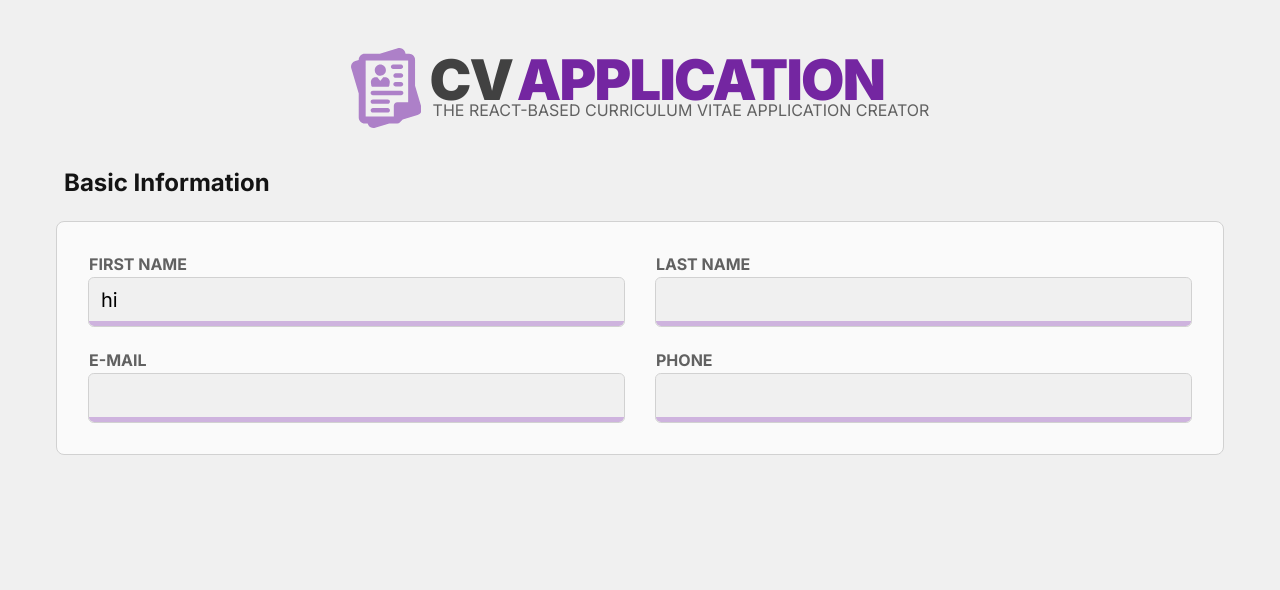
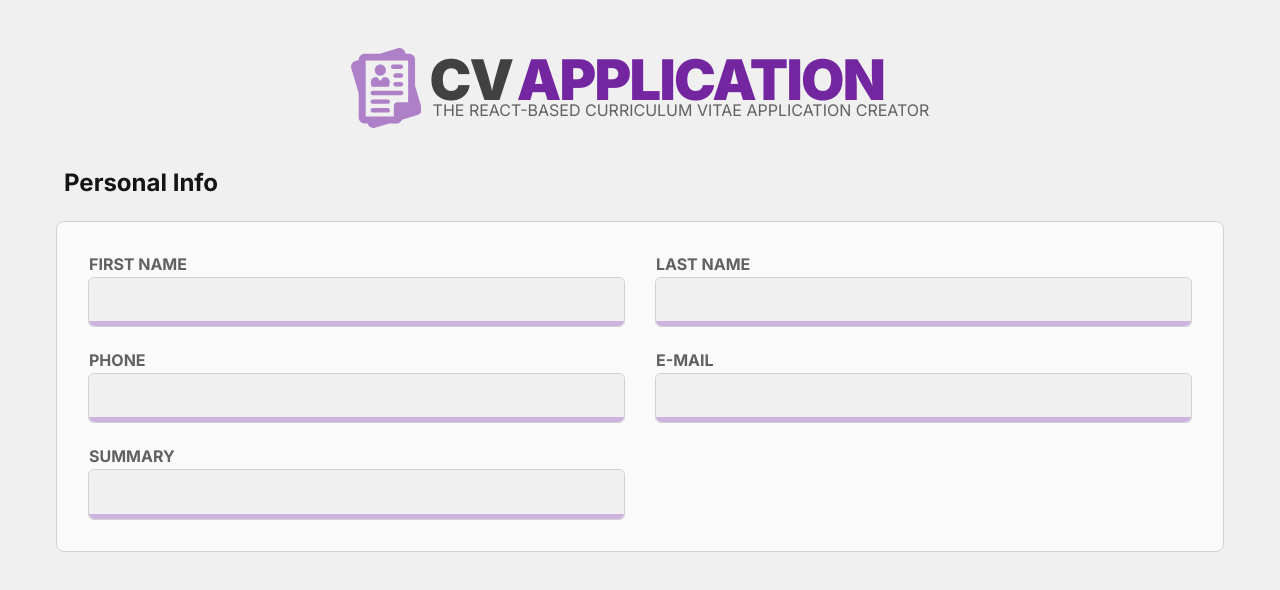
Before and after one commit to bmilcs/odin-cv-application, a React (Create React App) app: page / in a window 1280 px wide. Shown: the top 590 px of the page. Built offline with nearby package versions, Linux system fonts and the light colour scheme.

Commit message:
Refactor personal info, form section & input components

```diff
--- a/src/components/Form.js
+++ b/src/components/Form.js
@@ -1,56 +1,31 @@
 import React from "react";
-import FormSection from "./utils/FormSection";
+import Personal from "./form/Personal";
+import emptyForm from "./form/emptyForm";
 
 class Form extends React.Component {
   constructor(props) {
     super(props);
-    this.state = {
-      fields: [
-        {
-          type: "text",
-          description: "First Name",
-          id: "first_name",
-          value: "hi",
-        },
-        {
-          type: "text",
-          description: "Last Name",
-          id: "last_name",
-        },
-        {
-          type: "email",
-          description: "E-mail",
-          id: "email",
-        },
-        {
-          type: "tel",
-          description: "Phone",
-          id: "phone",
-        },
-      ],
-      basicInfo: {
-        firstName: "",
-        lastName: "",
-        email: "",
-        phone: "",
-      },
-    };
+    this.state = { ...emptyForm };
   }
 
-  handleOnChange = (i, e) => {
-    const fields = this.state.fields;
-    const newValue = e.target.value;
-    fields[i].value = newValue;
-    this.setState({ fields });
+  handlePersonalChange = (e) => {
+    const { id, value } = e.target;
+    this.setState((prevState) => {
+      return {
+        ...prevState,
+        personal: {
+          [id]: value,
+        },
+      };
+    });
   };
 
   render() {
     return (
       <form>
-        <FormSection
-          title="Basic Information"
-          inputFields={this.state.fields}
-          onChangeHandler={this.handleOnChange}
+        <Personal
+          state={this.state.personal}
+          onChange={this.handlePersonalChange}
         />
       </form>
     );
--- /dev/null
+++ b/src/components/form/Personal.js
@@ -0,0 +1,48 @@
+import React from "react";
+import FormSection from "../utils/FormSection";
+import "../../styles/FormSection.css";
+
+class Personal extends React.Component {
+  render() {
+    const { state, onChange } = this.props;
+    const { firstName, lastName, email, phone, summary } = state;
+    const fields = [
+      {
+        description: "First Name",
+        id: "firstName",
+        type: "text",
+        value: firstName,
+      },
+      {
+        description: "Last Name",
+        id: "lastName",
+        type: "text",
+        value: lastName,
+      },
+      {
+        description: "Phone",
+        id: "phone",
+        type: "tel",
+        value: phone,
+      },
+      {
+        description: "E-mail",
+        id: "email",
+        type: "email",
+        value: email,
+      },
+      {
+        description: "Summary",
+        id: "summary",
+        type: "textarea",
+        value: summary,
+      },
+    ];
+
+    return (
+      <FormSection title="Personal Info" fields={fields} onChange={onChange} />
+    );
+  }
+}
+
+export default Personal;
--- /dev/null
+++ b/src/components/form/emptyForm.js
@@ -0,0 +1,32 @@
+import { v4 as uuidv4 } from "uuid";
+
+const emptyForm = {
+  personal: {
+    firstName: "",
+    lastName: "",
+    email: "",
+    phone: "",
+    summary: "",
+  },
+  education: [
+    {
+      id: uuidv4(),
+      school: "",
+      degree: "",
+      startDate: "",
+      endDate: "",
+    },
+  ],
+  work: [
+    {
+      id: uuidv4(),
+      employer: "",
+      title: "",
+      responsibilities: "",
+      startDate: "",
+      endDate: "",
+    },
+  ],
+};
+
+export default emptyForm;
--- a/src/components/utils/FormSection.js
+++ b/src/components/utils/FormSection.js
@@ -1,26 +1,25 @@
 import React from "react";
-import TextField from "./TextFields";
+import Input from "./Input";
 import "../../styles/FormSection.css";
 
 class FormSection extends React.Component {
   render() {
-    const { title, inputFields, onChangeHandler } = this.props;
+    const { title, fields, onChange } = this.props;
 
     return (
       <div className="section-container">
         <h2>{title}</h2>
         <div className="input-group">
-          {inputFields.map((field, index) => {
+          {fields.map((field) => {
             const { description, id, type, value } = field;
             return (
-              <TextField
+              <Input
                 description={description}
                 id={id}
                 key={id}
                 type={type}
-                index={index}
                 value={value}
-                onChangeHandler={onChangeHandler}
+                onChangeHandler={onChange}
               />
             );
           })}
--- a/src/components/utils/TextFields.js
+++ b/src/components/utils/Input.js
@@ -1,9 +1,9 @@
 import React from "react";
 import "../../styles/TextFields.css";
 
-class TextBox extends React.Component {
+class Input extends React.Component {
   render() {
-    const { description, index, id, type, value, onChangeHandler } = this.props;
+    const { description, id, type, value, onChangeHandler } = this.props;
     return (
       <div className="input-container">
         <label htmlFor={id}>{description}</label>
@@ -11,13 +11,12 @@ class TextBox extends React.Component {
           type={type}
           name={id}
           id={id}
-          index={index}
           value={value}
-          onChange={(e) => onChangeHandler(index, e)}
+          onChange={onChangeHandler}
         ></input>
       </div>
     );
   }
 }
 
-export default TextBox;
+export default Input;
```
Also changed, not shown: src/components/BasicInfo.js (deleted, +0 -13 lines).
